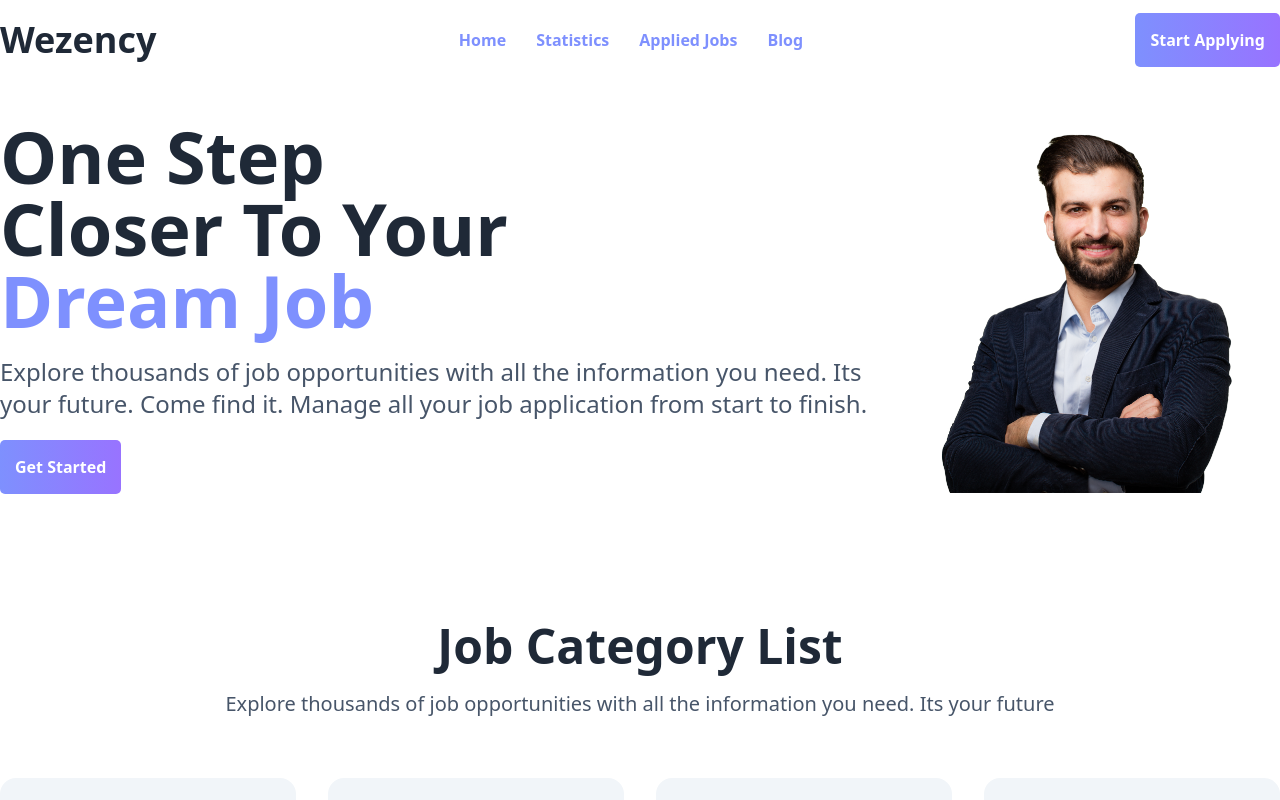
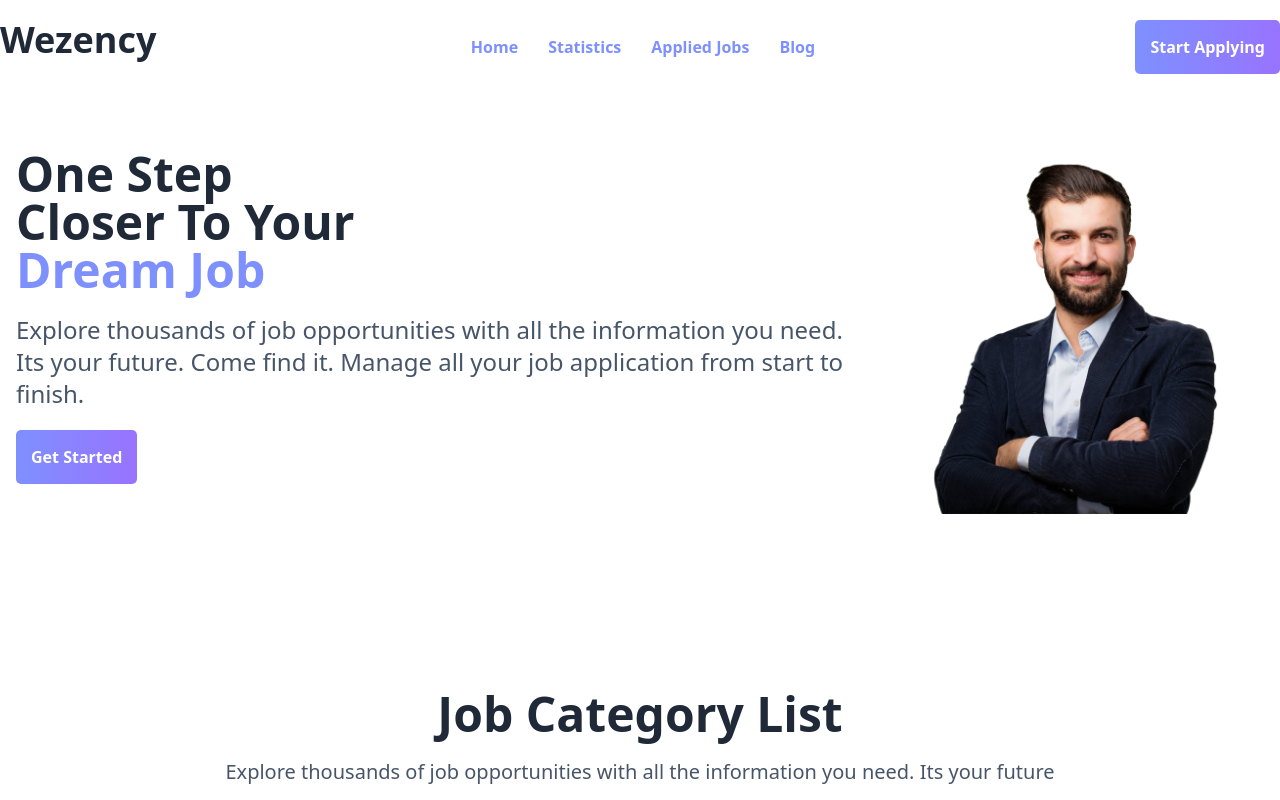
Before and after one commit to mariyam-rahman/wezency, a React (Vite) app: page / in a window 1280 px wide. Shown: the top 800 px of the page. Built offline with nearby package versions, Linux system fonts and the light colour scheme.

Commit message:
final touch

```diff
--- a/package.json
+++ b/package.json
@@ -10,6 +10,7 @@
     "start": "react-scripts start"
   },
   "dependencies": {
+    "@heroicons/react": "^1.0.6",
     "daisyui": "^2.51.5",
     "localforage": "^1.10.0",
     "match-sorter": "^6.3.1",
--- a/src/Components/Banner/Banner.jsx
+++ b/src/Components/Banner/Banner.jsx
@@ -4,10 +4,10 @@ import img from "./../../assets/All Images/P3OLGJ1 copy 1.png";
 
 const Banner = () => {
   return (
-    <div>
+    <div className="p-4">
       <div className="flex justify-between mb-8">
         <div className="text-left">
-          <h1 className="text-7xl font-extrabold ">
+          <h1 className="text-5xl font-extrabold ">
             One Step <br /> Closer To Your <br />{" "}
             <span style={{ color: "#7E90FE" }}>Dream Job</span>
           </h1>
--- a/src/Components/Header/Header.css
+++ b/src/Components/Header/Header.css
@@ -1,8 +1,8 @@
 .header {
-  height: 80px;
+  /* height: 80px;
   display: flex;
   justify-content: space-between;
-  align-items: center;
+  align-items: center; */
 }
 
 .header a {
@@ -10,6 +10,7 @@
   color: #7e90fe;
   font-weight: 700;
 }
+
 .primary-btn {
   background: linear-gradient(90deg, #7e90fe 0%, #9873ff 100%);
   padding: 15px;
--- a/src/Components/Header/Header.jsx
+++ b/src/Components/Header/Header.jsx
@@ -1,18 +1,54 @@
-import React from "react";
+import React, { useState } from "react";
 import { Outlet, Link } from "react-router-dom";
 import "./Header.css";
 
+import { MenuIcon, XIcon } from "@heroicons/react/outline";
+
 const Header = () => {
+  const toggleMenu = () => {
+    setIsOpen(!isOpen);
+  };
+
+  const [isOpen, setIsOpen] = useState(false);
   return (
-    <nav className="header container mx-auto">
+    <nav className="flex flex-col header container mx-auto py-5">
+      <div className="flex">
+        <button className="sm:hidden" onClick={toggleMenu}>
+          {isOpen ? (
+            <XIcon className="h-6 w-6" ariaHidden="true" />
+          ) : (
+            <MenuIcon className="h-6 w-6" ariaHidden="true" />
+          )}
+        </button>
         <h2 className="font-extrabold text-4xl">Wezency</h2>
-      <div>
+        <div className="sm:hidden flex-1"></div>
+        <div
+          className="hidden sm:block sm:ml-6 w-auto flex-1 my-auto"
+          style={{}}
+        >
+          <div
+            className="flex justify-center"
+            style={{ justifyContent: "center", alignItems: "center" }}
+          >
             <Link to="/">Home</Link>
             <Link to="/statistics">Statistics</Link>
             <Link to="applied-jobs">Applied Jobs</Link>
             <Link to="/blog">Blog</Link>
           </div>
+        </div>
         <button className="primary-btn">Start Applying</button>
+      </div>
+
+      {isOpen && (
+        <div className="sm:hidden">
+          <div className="px-2 pt-2 pb-3 space-y-1">
+            <Link to="/">Home</Link>
+            <Link to="/statistics">Statistics</Link>
+            <Link to="applied-jobs">Applied Jobs</Link>
+            <Link to="/blog">Blog</Link>
+          </div>
+        </div>
+      )}
     </nav>
   );
 };
```
Also changed, not shown: 2 other files (tests, documents, lock files or other folders). Lines whose indentation alone changed are shown as unchanged.
